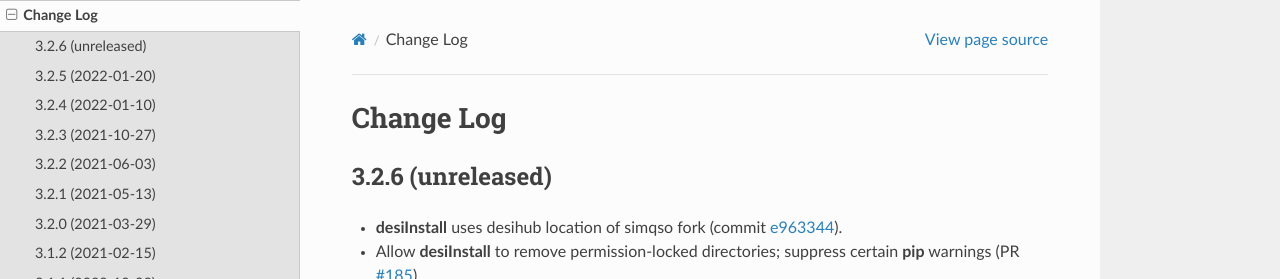
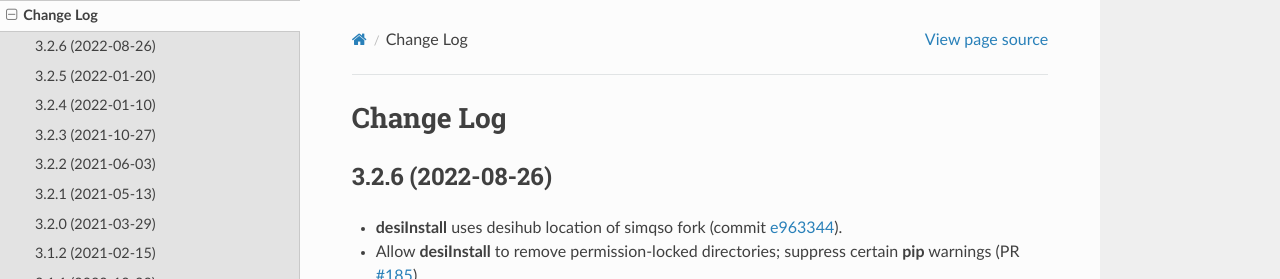
Before and after one commit to desihub/desiutil, a Sphinx documentation site: the page built from doc/changes.rst, in a window 1280 px wide and 900 px high. Shown: the top 279 px of the window. Built offline with Sphinx 7.4.7 and the Read the Docs theme 2.0.0, drawn with Linux system fonts in a browser that asks for light colours.

Commit message:
preparing for next tag

```diff
--- a/doc/changes.rst
+++ b/doc/changes.rst
@@ -2,7 +2,7 @@
 Change Log
 ==========
 
-3.2.6 (unreleased)
+3.2.6 (2022-08-26)
 ------------------
 
 * :command:`desiInstall` uses desihub location of simqso fork (commit e963344_).
--- a/py/desiutil/_version.py
+++ b/py/desiutil/_version.py
@@ -1 +1 @@
-__version__ = '3.2.5.dev977'
+__version__ = '3.2.6'
```
